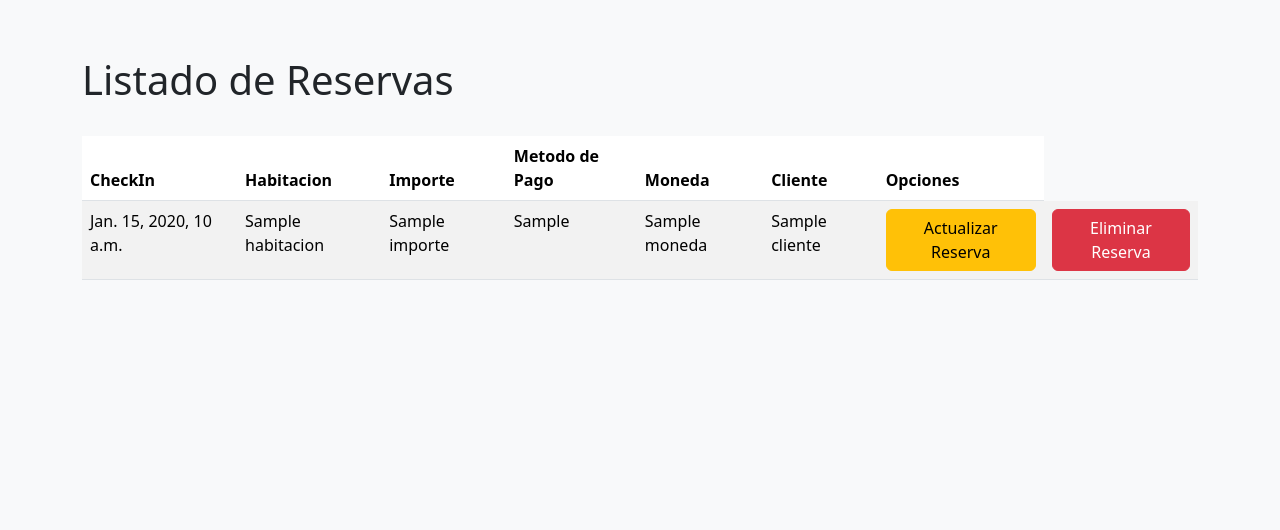
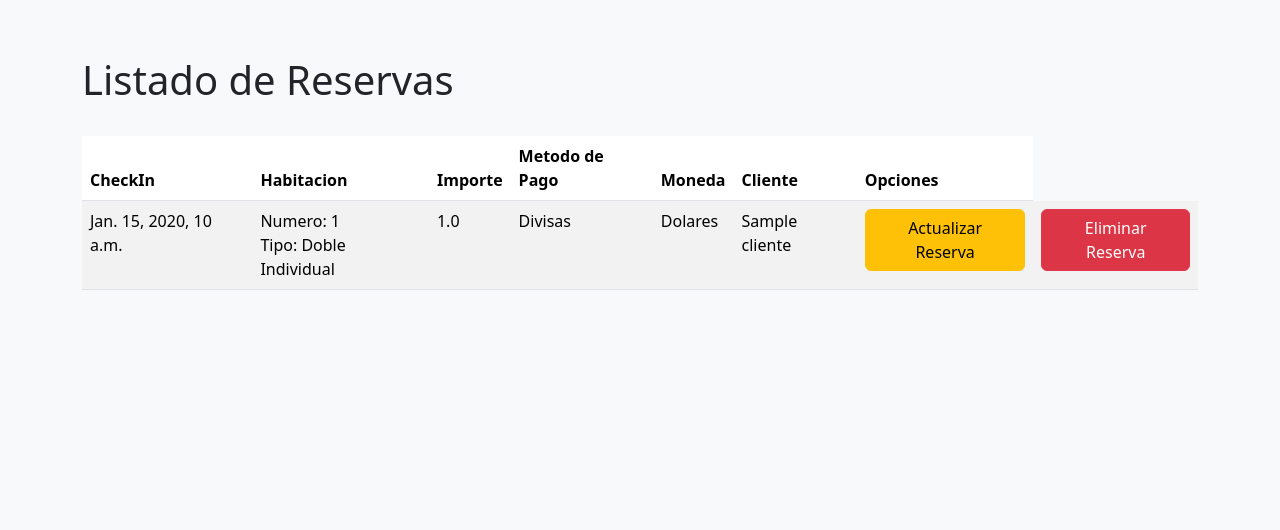
Before and after one commit to kathyhernndez/SistemaHoteleroDjango, a Django app: page /recep/homeReserva/ in a window 1280 px wide. Shown: the part 56-586 px from the top of the page. Run offline with Django 4.2, Linux system fonts and the light colour scheme; a user stored in the database is signed in; tables that the repository leaves empty hold one stand-in row (values such as "Sample post"); a database or web service that is not in the repository returns one stand-in record (values such as "Sample title"); data that the repository does not hold is empty.

Commit message:
he logrado hacer que se vean los datos de la llave foranea, y la fecha formateada

```diff
--- a/recep/templates/formReserva.html
+++ b/recep/templates/formReserva.html
@@ -21,15 +21,14 @@
 
 
 </div>
-    <form class="container-fluid py-5 form-group-lg"action="" method="POST">
+    <form class="container-fluid py-5 form-group-lg" action="" method="POST">
       {% csrf_token %}
 
       {{ form.as_p }}
     </form>
     <div clas="form-group py-0">
-      <button type="submit" class="btn btn-outline-success btn-block text-bg-black">Guardar</button>
+      <button type="submit" class="btn btn-outline-success btn-block text-bg-black">Guardar Reserva</button>
       <a type="button" href="http://127.0.0.1:8000/recep/homeReserva" class="btn btn-outline-success btn-block text-bg-black">Regresar al Panel</a>
-      <td><a href="{% url 'registrarCliente' %}" type="button" class="btn btn-outline-success btn-block text-bg-black">Registrar Cliente</a></td>
     </div>
 
 </div>
--- a/recep/templates/reservas.html
+++ b/recep/templates/reservas.html
@@ -24,18 +24,18 @@
                       </tr>
                   </thead>
                   <tbody>
-                    {% for reserva in reservaList %}
+                    {% for reserva in reserva %}
                      <tr>
                       <td>{{ reserva.fechaEntrada}}</td>
-                      <td>{{ reserva.habitacion}}</td>
+                      <td>Numero: {{ reserva.habitacion.numero}} <br> Tipo: {{ reserva.habitacion.tipo}} </td>
                       <td>{{ reserva.importe}}</td>
                       <td>{{ reserva.metodoPago}}</td>
                       <td>{{ reserva.moneda}}</td>
-                      <td>{{ reserva.cliente}}</td>
+                      <td>{{ reserva.cliente.nombre}}</td>
                       <td><a href="{% url 'editarReserva' reserva.id %}" type="button" class="btn btn-warning">Actualizar Reserva</a></td>
                       <!-- Button trigger modal -->
 <td>
-<button type="button" class="btn btn btn-danger" data-bs-toggle="modal" data-bs-target="#staticBackdrop">
+<button type="button" class="btn btn-danger" data-bs-toggle="modal" data-bs-target="#staticBackdrop">
   Eliminar Reserva
 </button>
 
--- a/recep/views.py
+++ b/recep/views.py
@@ -11,10 +11,9 @@ from .forms import ReservaForm, ClienteForm
 
 @login_required
 def homeReserva(request):
-    response = requests.get('http://127.0.0.1:8000/api/reservas/')
-    responseList = response.json()
-    reservaList = responseList
-    contexto  = {"reservaList": reservaList}
+    reserva = Reserva.objects.all()
+
+    contexto  = {"reserva": reserva}
 
     return render(request,"reservas.html", contexto)
 
@@ -22,8 +21,10 @@ def homeReserva(request):
 
 @login_required
 def registrarReserva(request):
+
+    form = ReservaForm()
+
     if request.method == "POST":
-        form = ReservaForm()
 
         print(request.POST)
         form = ReservaForm(request.POST)
@@ -60,7 +61,7 @@ def editarReserva(request, pk):
 
     reserva = get_object_or_404(Reserva, id=pk)
 
-    form = ReservaForm(initial={'habitacion': reserva.habitacion, 'importe': reserva.importe, 'monedas': reserva.moneda, 'metodoPago': reserva.metodoPago, 'cliente': reserva.cliente, 'user': reserva.user})
+    form = ReservaForm(initial={'habitacion': reserva.habitacion, 'importe': reserva.importe, 'monedas': reserva.moneda, 'metodoPago': reserva.metodoPago, 'cliente': reserva.cliente})
 
     if request.method == "POST":
         print(request.POST)
@@ -74,7 +75,7 @@ def editarReserva(request, pk):
             reserva.monedas = form.cleaned_data['monedas']
             reserva.metodoPago = form.cleaned_data['metodoPago']
             reserva.cliente = form.cleaned_data['cliente']
-            reserva.user = form.cleaned_data['user']
+
 
             reserva.save()
             return redirect('homeReserva')
@@ -99,6 +100,7 @@ def registrarCliente(request):
     form = ClienteForm()
 
     if request.method == "POST":
+
         print(request.POST)
         form = ClienteForm(request.POST)
 
```
Also changed, not shown: MODELO_RELACIONAL_BD (3).png (added).
